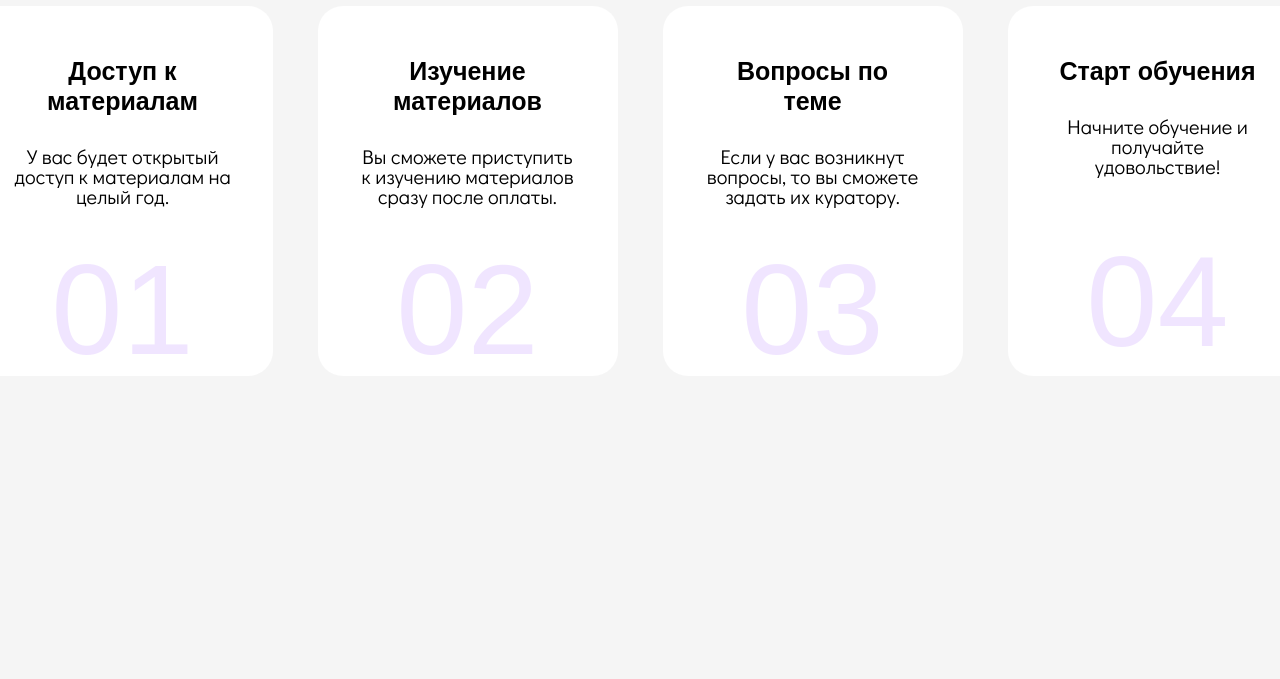
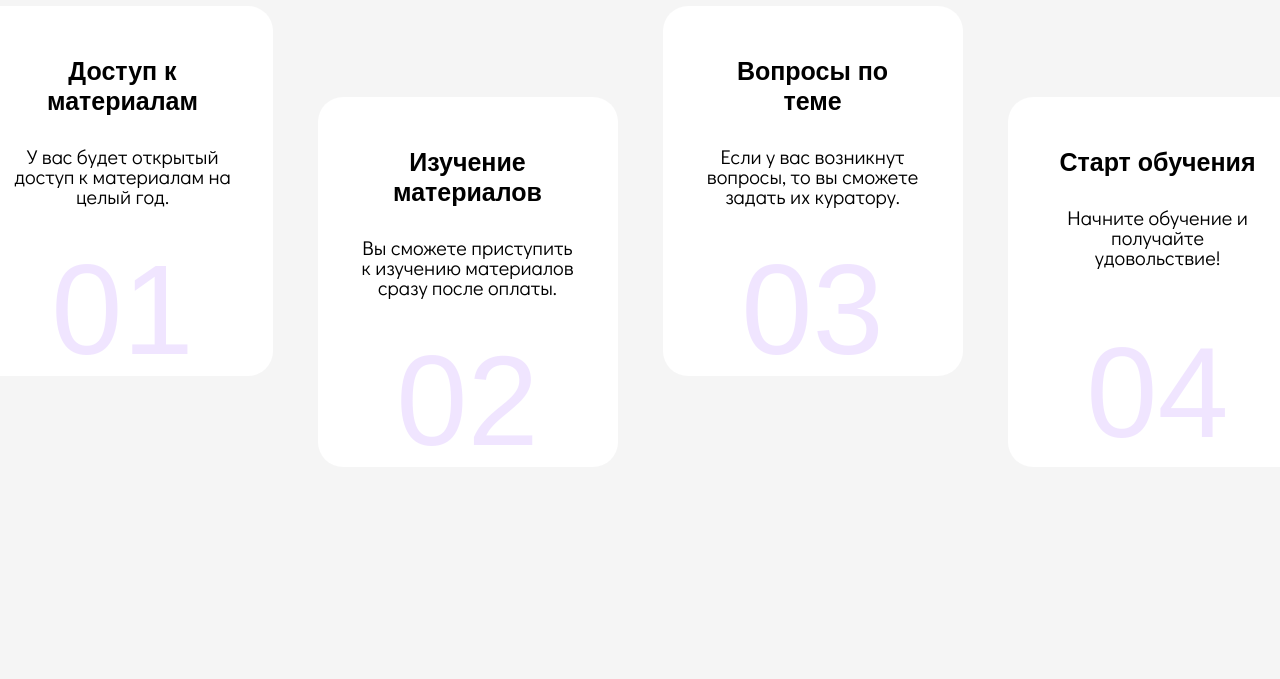
Before and after one commit to ShibouDev/school-project-with-katya, a React (Create React App) app: page / in a window 1280 px wide. Shown: the part 1141-1820 px from the top of the page. Built offline with nearby package versions, Linux system fonts and the light colour scheme; a web font is replaced by a local one.

Commit message:
fixed styled

```diff
--- a/src/components/DisciplinesItem.jsx
+++ b/src/components/DisciplinesItem.jsx
@@ -1,6 +1,6 @@
 import styles from "../styles/DisciplinesItem.module.css"
 
-const DisciplinesItem = ({ img, title, description, price }) => {
+const DisciplinesItem = ({ img, title, description, price, id }) => {
     return (
         <div className={styles.disciplinesItem}>
             <img src={img} alt={img} />
@@ -12,7 +12,7 @@ const DisciplinesItem = ({ img, title, description, price }) => {
                     <p className={styles.price}>{price} рублей</p>
                 </div>
             </div>
-        </div>
+        </div >
     )
 }
 export default DisciplinesItem
--- a/src/pages/disciplines.js
+++ b/src/pages/disciplines.js
@@ -1,7 +1,7 @@
-import styles from '../styles/Disciplines.module.css';
+import DisciplinesItem from "../components/DisciplinesItem";
 import MainLayout from "../components/MainLayout";
 import { DisciplinesMath } from "../data/DisciplinesMath";
-import DisciplinesItem from "../components/DisciplinesItem";
+import styles from '../styles/Disciplines.module.css';
 
 const DisciplinesPage = () => {
     return (
--- a/src/pages/index.js
+++ b/src/pages/index.js
@@ -1,21 +1,24 @@
+import About from "../components/About";
+import Adv from "../components/Adv";
+import FAQ from "../components/FAQ";
 import Headline from "../components/Headline";
 import MainLayout from "../components/MainLayout";
-import About from "../components/About";
 import Oge from "../components/Oge";
-import FAQ from "../components/FAQ";
-import Adv from "../components/Adv"
+import styles from "../styles/pages/index.module.css";
 
 
 const MainPage = () => {
   return (
     <>
       <MainLayout>
-        <Headline/>
-        <About/>
-        <Adv/>
-        <Oge/>
+        <Headline />
+        <div className={styles.aboutAndAdv}>
+          <About />
+          <Adv />
+        </div>
+        <Oge />
         {/* <EGE/> */}
-        <FAQ/>
+        <FAQ />
       </MainLayout>
     </>
   );
--- a/src/styles/About.module.css
+++ b/src/styles/About.module.css
@@ -27,6 +27,14 @@
   display: grid;
   grid-template-columns: 1fr 1fr 1fr 1fr;
   grid-gap: 45px;
-  align-items: center;
-  padding-bottom: 430px;
+  height: 461px;
 }
+
+.test {
+  height: 100%;
+  display: flex;
+  align-items: flex-start;
+}
+.test:nth-child(even){
+  align-items: flex-end;
+}
--- a/src/styles/MainLayout.module.css
+++ b/src/styles/MainLayout.module.css
@@ -6,7 +6,7 @@
 }
 
 .container {
-    max-width: 1070px;
+    max-width: 1370px;
     margin: 0 auto;
     padding: 0;
     display: flex;
--- /dev/null
+++ b/src/styles/pages/index.module.css
@@ -0,0 +1,6 @@
+.aboutAndAdv {
+    height: 1900px;
+    display: flex;
+    flex-direction: column;
+    justify-content: space-between;
+}
```
Also changed, not shown: src/data/DisciplinesMath.js (+4 -4 lines), 1 other file (tests, documents, lock files or other folders).
